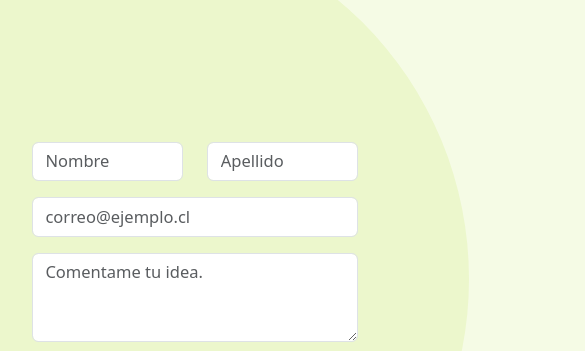
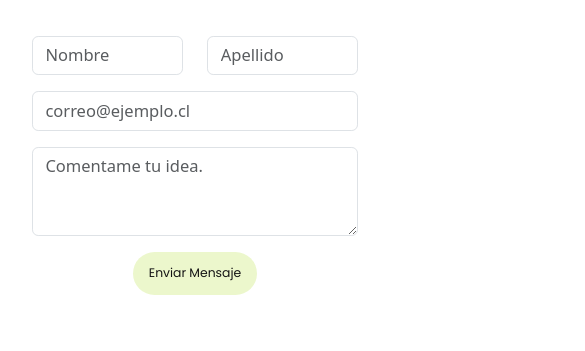
Before and after one commit to PradoRenata/PFPrado, a website: page pages/contact.html in a window 390 px wide. Shown: the part 401-752 px from the top of the page, 585 px wide, since content can reach past the window. Drawn offline with nearby package versions, Linux system fonts and the light colour scheme.

Commit message:
arreglo pagina contacto

```diff
--- a/scss/style.scss
+++ b/scss/style.scss
@@ -261,7 +261,7 @@ footer {
    height: 95vh;
    padding: 0 32px;
    .hero_contact_background{
-        height: auto;
+        height: 70vh;
         position: absolute;
         bottom: 0;
         left: 0;
@@ -316,6 +316,13 @@ footer {
         }
     }
     /*Contact - PAGE*/
+    .hero_contact{
+        height: auto;
+        margin: 5rem 0;
+        .hero_contact_background{
+            display: none;
+        }
+    }
     .contact_form{
         width: 100%;
         padding-top: 32px;
```
Also changed, not shown: css/style.css.
